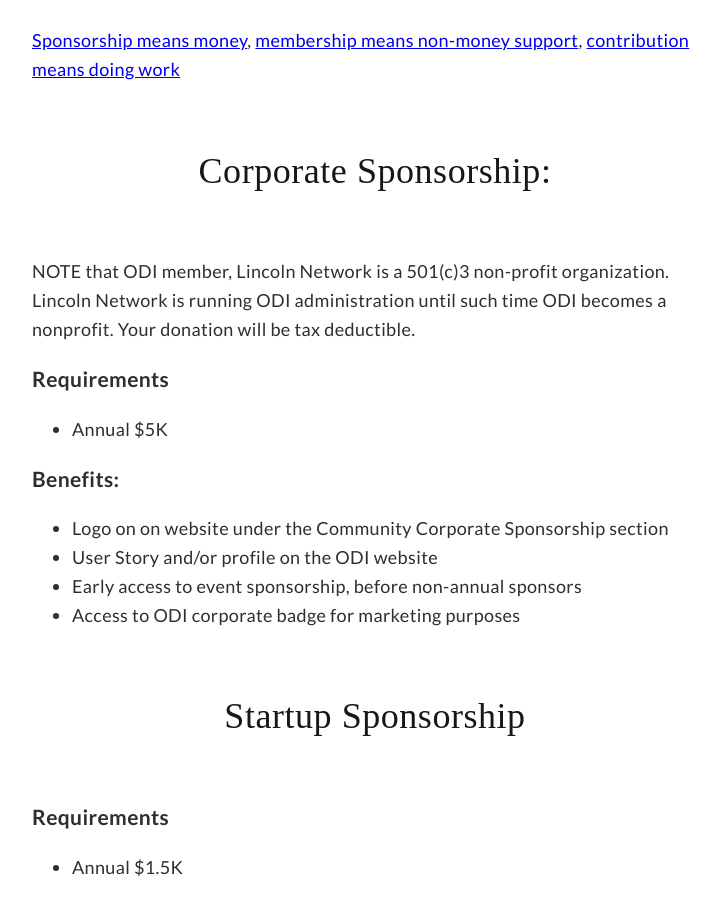
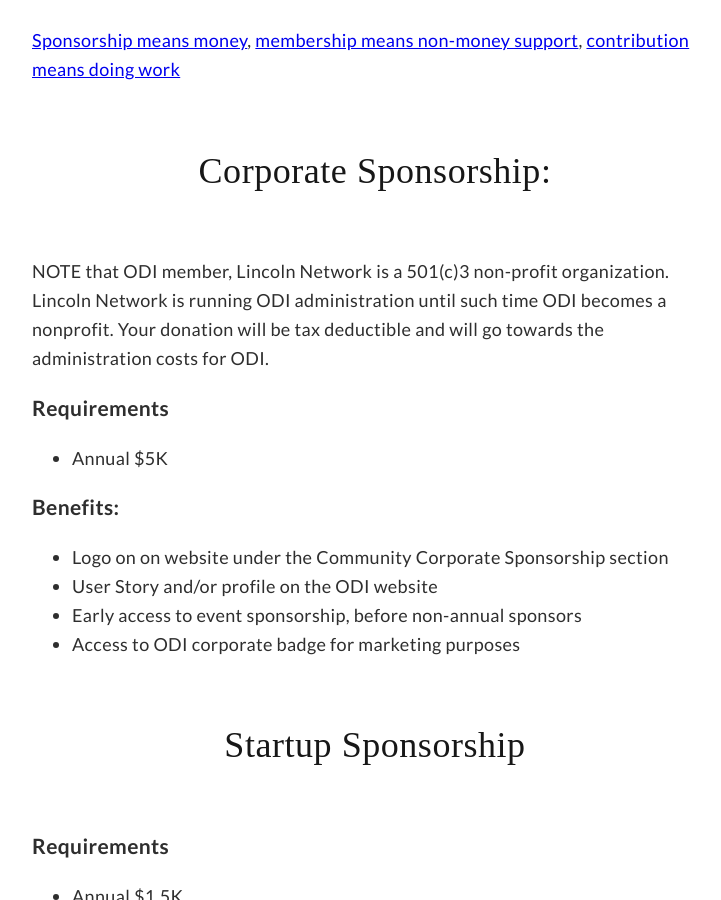
Before and after one commit to opendatainitiative/opendatainitiative.github.io, a Jekyll site: the page built from participation.md, in a window 1280 px wide and 900 px high, scrolled down 369 px. Shown: the whole window, without its empty margins (265-986 px from the left). Built offline with Jekyll 4.4.1, drawn with Linux system fonts in a browser that asks for light colours.

Commit message:
what sponsorship goes towards to participation.md

```diff
--- a/participation.md
+++ b/participation.md
@@ -8,7 +8,7 @@ title: Participation
 [Sponsorship means money](#sponsorship), [membership means non-money support](#membership), [contribution means doing work](#contributor)
 
 <h2><a name="sponsorship">Corporate Sponsorship:</a></h2>
-NOTE that ODI member, Lincoln Network is a 501(c)3 non-profit organization. Lincoln Network is running ODI administration until such time ODI becomes a nonprofit. Your donation will be tax deductible.
+NOTE that ODI member, Lincoln Network is a 501(c)3 non-profit organization. Lincoln Network is running ODI administration until such time ODI becomes a nonprofit. Your donation will be tax deductible and will go towards the administration costs for ODI.
 
 ### Requirements
 * Annual $5K
```
